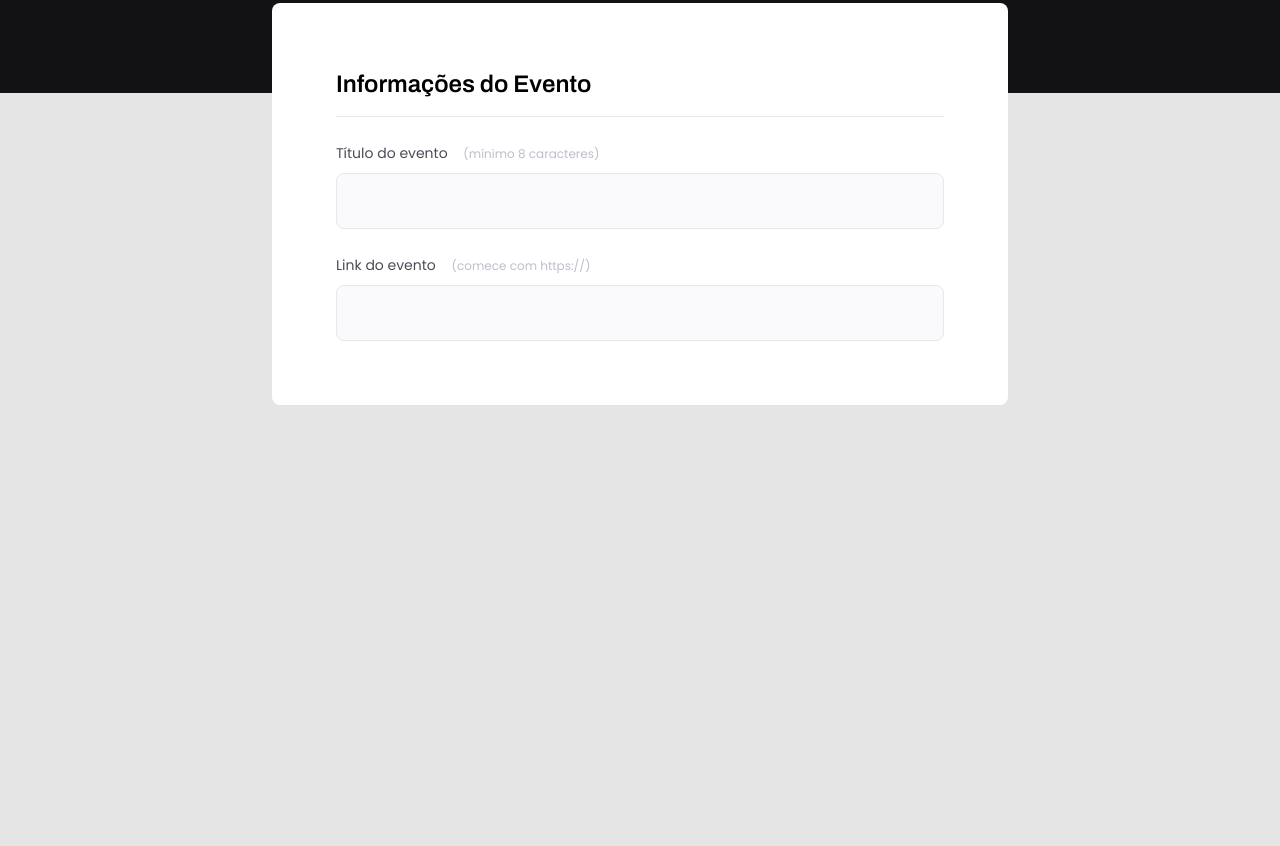
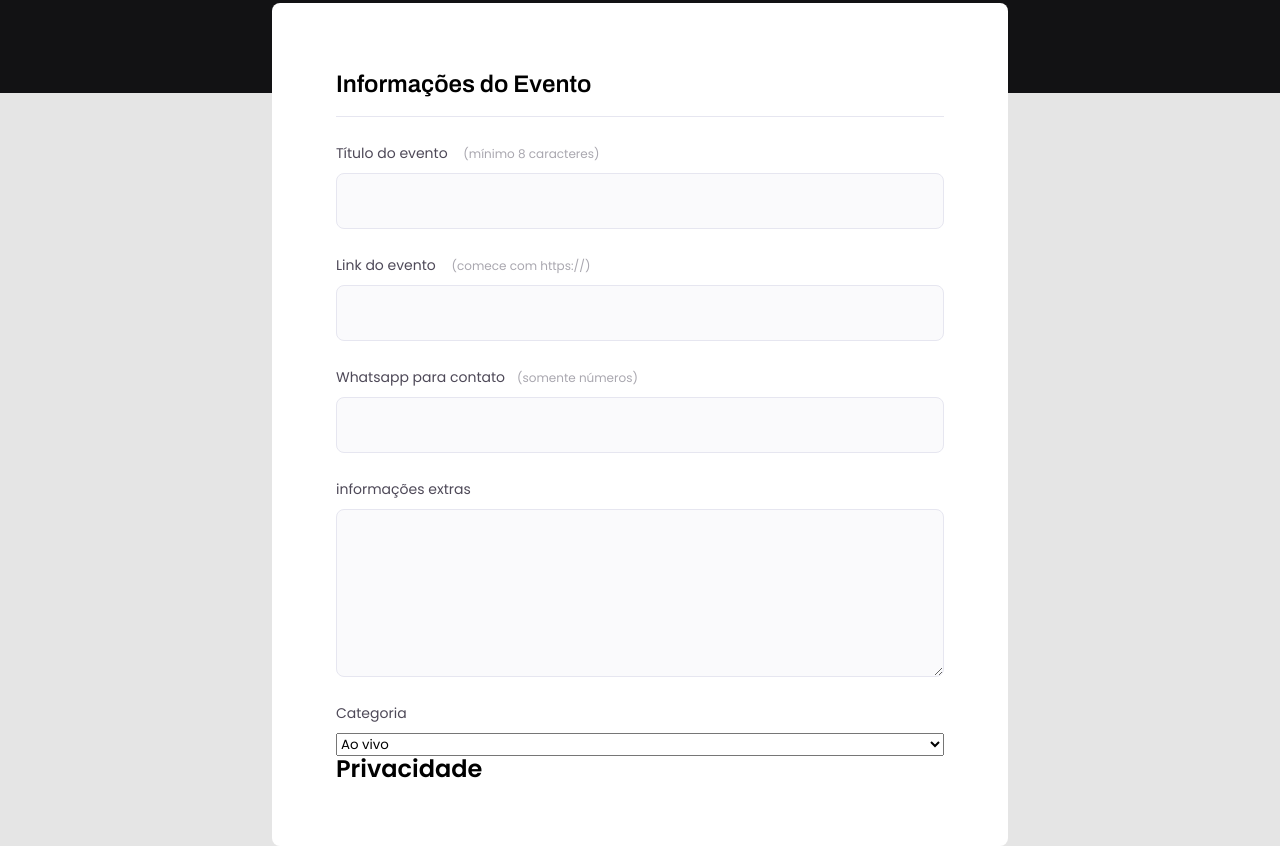
Before and after one commit to enjels/formulario-Informacoes, a plain HTML site: page index.html in a window 1280 px wide. Shown: the part 275-1121 px from the top of the page. Before the commit the page ends 800 px from the top, so only its background shows below. Drawn offline with Linux system fonts and the light colour scheme.

Commit message:
adicionado 3 campo no formulario

```diff
--- a/index.html
+++ b/index.html
@@ -39,9 +39,31 @@
 
           <div class="input-wrapper">
             <label for="event-link">Link do evento <span>(comece com https://)</span></label>
-            <input type="text" id="event-link">
+            <input type="url" id="event-link">
           </div>
+
+          <div class="input-wrapper">
+            <label for="event-Whatsapp">Whatsapp para contato<span>(somente números)</span></label>
+            <input type="number" id="event-Whatsapp">
+          </div>
+
+          <div class="input-wrapper">
+            <label for="event-info">informações extras</label>
+            <textarea id="event-info"></textarea>
+          </div>
+
+          <div class="input-wrapper">
+            <label for="event-category">Categoria</label>
+            <select id="event-category">
+              <option value="Live">Ao vivo</option>
+              <option value="podcast">Podcast</option>
+              <option value="mentoria">Mentoria</option>
+            </select>
+          </div>
+
         </div>
+        <h2>Privacidade</h2>
+
       </fieldset>
     </form>
   </div>
--- a/style.css
+++ b/style.css
@@ -95,15 +95,20 @@ fieldset legend {
 
   margin-bottom: 8px;
 }
+
+.input-wrapper label span:hover{
+  color: #6c6a71;;
+}
+
 .input-wrapper label span{
   margin-left: 12px;
 
   font-size: 12px;
   line-height: 20px;
 
-  color: #C1BCCC;
+  color: #a9a7af;
 }
-.input-wrapper input{
+.input-wrapper input, .input-wrapper textarea{
   background: #FAFAFC;
 
   border: solid 1px #E6E6F0;
@@ -116,5 +121,10 @@ fieldset legend {
   font-size: 16px;
   line-height: 26px;
 
-  color: #C1BCCC;
+  color: #6c6a71;
 }
+.input-wrapper textarea{
+  padding: 0;
+  height: 168px;
+
+}
```
